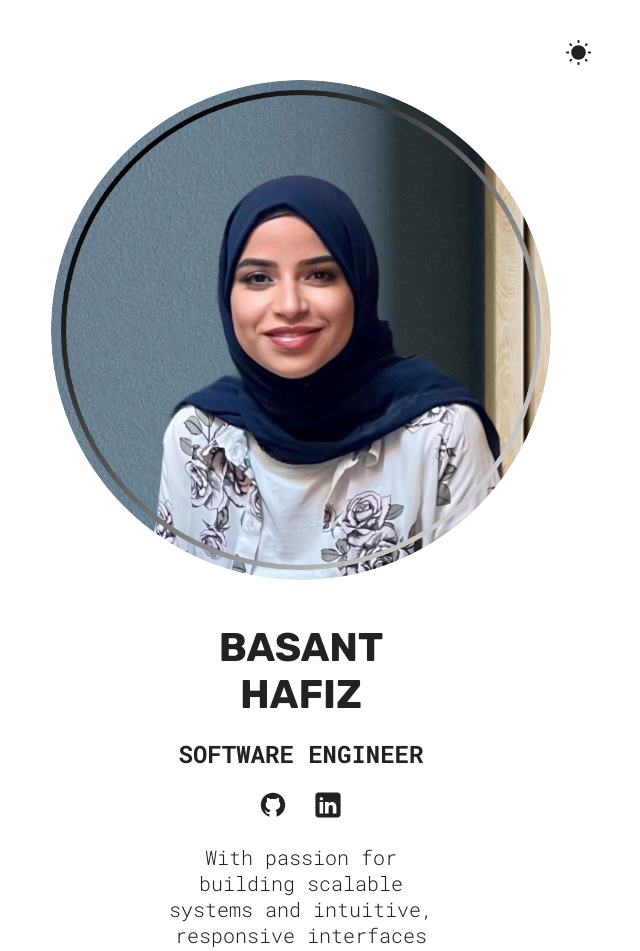
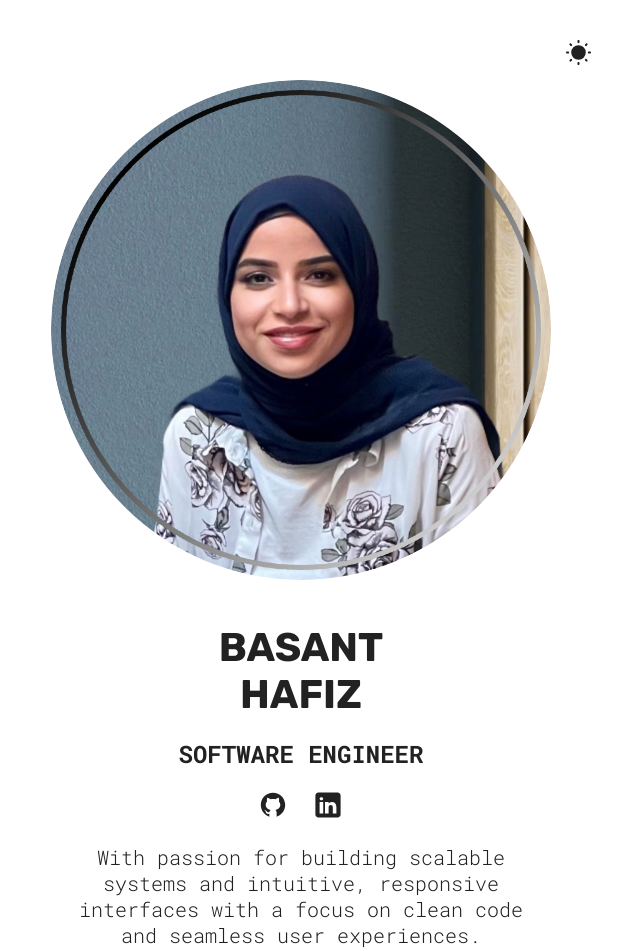
Before and after one commit to BasanttH/Portfolio-2, a React (Vite) app: page / in a window 1280 px wide. Shown: the top 951 px of the page, without its empty margins (339-979 px from the left). Built offline with nearby package versions, Linux system fonts and the light colour scheme.

Commit message:
Update ProfileStyles.module.css

```diff
--- a/src/sections/Profile/ProfileStyles.module.css
+++ b/src/sections/Profile/ProfileStyles.module.css
@@ -76,7 +76,7 @@
 }
 
 .description {
-  max-width: 24ch;
+  max-width: 40ch;
 }
 
 .info {
```
